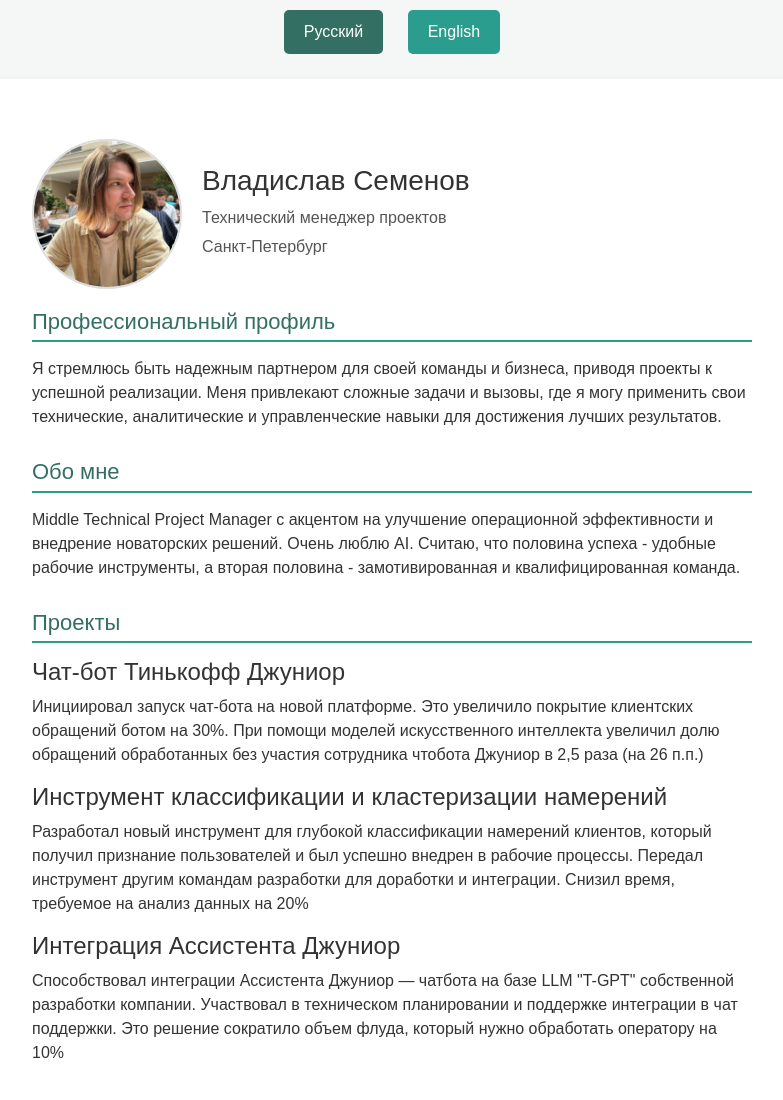
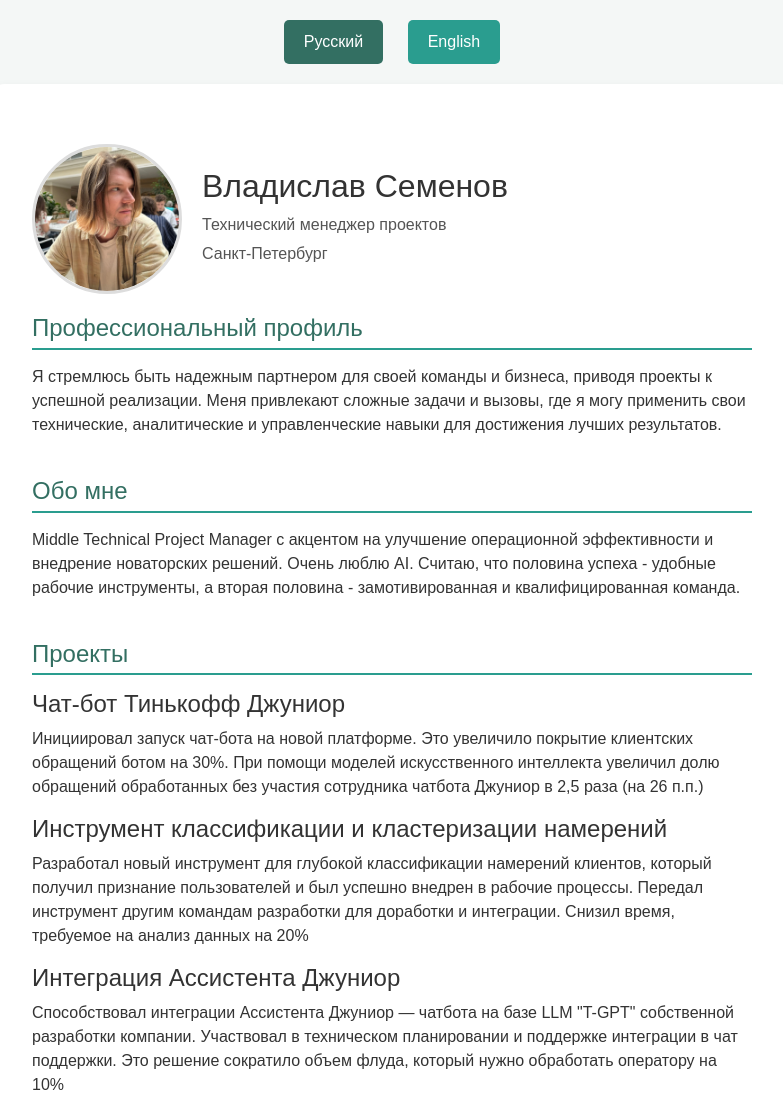
Before and after one commit to vladmcliar/iojdf, a website: page public/index.html in a window 1280 px wide. Shown: the top 1100 px of the page, without its empty margins (248-1031 px from the left). Drawn offline with nearby package versions, Linux system fonts and the light colour scheme.

Commit message:
Update index.html
anime

```diff
--- a/public/index.html
+++ b/public/index.html
@@ -9,7 +9,7 @@
     <style>
         /* Основные стили для страницы */
         body {
-            font-family: 'Arial', sans-serif;
+            font-family: 'Montserrat', sans-serif;
             background-color: #f4f7f6;
             color: #333;
             margin: 0;
@@ -17,11 +17,15 @@
         }
         .container {
             max-width: 800px;
-            margin: 25px auto; /* Уменьшен промежуток */
+            margin: 20px auto;
             padding: 40px;
             background: #fff;
-            border-radius: 8px;
-            box-shadow: 0 4px 8px rgba(0, 0, 0, 0.1);
+            border-radius: 12px;
+            box-shadow: 0 6px 12px rgba(0, 0, 0, 0.1);
+            transition: transform 0.3s ease;
+        }
+        .container:hover {
+            transform: translateY(-5px);
         }
         .profile-header {
             text-align: left;
@@ -35,9 +39,13 @@
             height: 150px;
             border-radius: 50%;
             overflow: hidden;
-            border: 2px solid #ddd;
+            border: 3px solid #ddd;
             margin-right: 20px;
             flex-shrink: 0;
+            transition: transform 0.3s ease;
+        }
+        .profile-image:hover {
+            transform: scale(1.05);
         }
         .profile-image img {
             width: 100%;
@@ -45,7 +53,7 @@
             object-fit: cover;
         }
         .profile-header h1 {
-            font-size: 28px;
+            font-size: 32px;
             margin-bottom: 8px;
         }
         .profile-header p {
@@ -56,15 +64,17 @@
         .profile-header a {
             color: #2a9d8f;
             text-decoration: none;
+            font-weight: bold;
         }
         .profile-header a:hover {
             text-decoration: underline;
+            color: #264653;
         }
         .section {
-            margin-bottom: 30px;
+            margin-bottom: 40px;
         }
         .section h3 {
-            font-size: 22px;
+            font-size: 24px;
             color: #336f62;
             border-bottom: 2px solid #2a9d8f;
             padding-bottom: 5px;
@@ -80,7 +90,7 @@
         /* Переключатель языка */
         .language-switcher {
             text-align: center;
-            margin: 10px 0;
+            margin: 20px 0;
         }
         .language-switcher button {
             margin: 0 10px;
@@ -90,10 +100,11 @@
             cursor: pointer;
             background-color: #2a9d8f;
             color: #fff;
-            transition: background-color 0.3s;
+            transition: background-color 0.3s, transform 0.3s;
         }
         .language-switcher button:hover {
             background-color: #264653;
+            transform: translateY(-3px);
         }
         .language-switcher button.active {
             background-color: #336f62;
@@ -213,7 +224,7 @@
                 'summary': 'Middle Technical Project Manager с акцентом на улучшение операционной эффективности и внедрение новаторских решений. Очень люблю AI. Считаю, что половина успеха - удобные рабочие инструменты, а вторая половина - замотивированная и квалифицированная команда.',
                 'cases': 'Проекты',
                 'case1-title': 'Чат-бот Тинькофф Джуниор',
-            'case1-desc': 'Инициировал запуск чат-бота на новой платформе. Это увеличило покрытие клиентских обращений ботом на 30%. При помощи моделей искусственного интеллекта увеличил долю обращений обработанных без участия сотрудника чтобота Джуниор в 2,5 раза (на 26 п.п.)',
+                'case1-desc': 'Инициировал запуск чат-бота на новой платформе. Это увеличило покрытие клиентских обращений ботом на 30%. При помощи моделей искусственного интеллекта увеличил долю обращений обработанных без участия сотрудника чатбота Джуниор в 2,5 раза (на 26 п.п.)',
                 'case2-title': 'Инструмент классификации и кластеризации намерений',
                 'case2-desc': 'Разработал новый инструмент для глубокой классификации намерений клиентов, который получил признание пользователей и был успешно внедрен в рабочие процессы. Передал инструмент другим командам разработки для доработки и интеграции. Снизил время, требуемое на анализ данных на 20%',
                 'case3-title': 'Интеграция Ассистента Джуниор',
```
Lines whose indentation alone changed are shown as unchanged.
